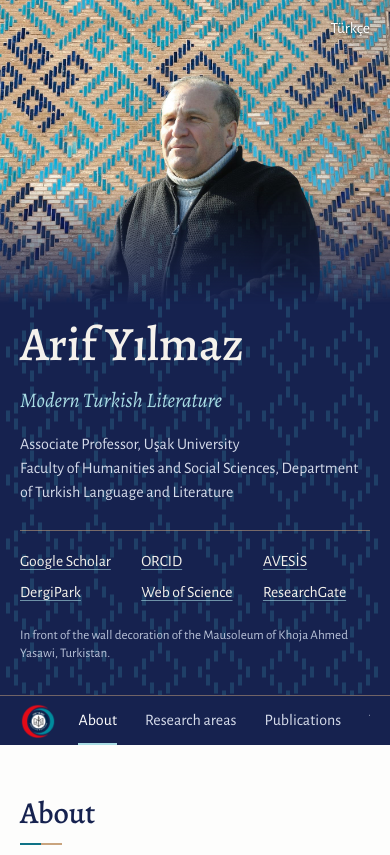
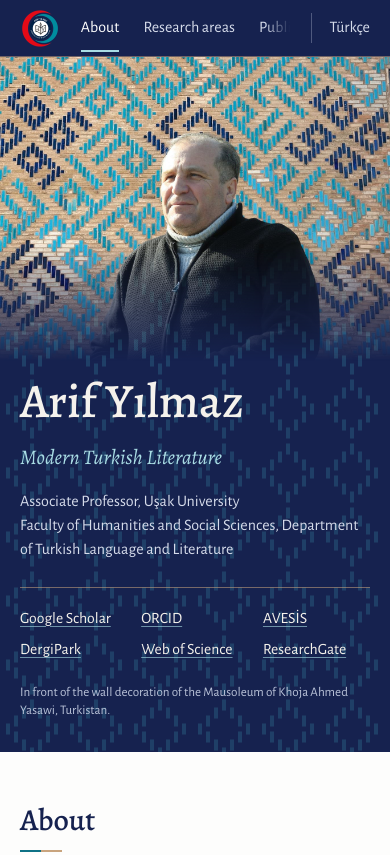
Before and after one commit to yilmaz-arif/yilmaz-arif.github.io, a plain HTML site: page en/index.html in a window 390 px wide. Shown: the top 855 px of the page. Drawn offline with nearby package versions, Linux system fonts and the light colour scheme.

Commit message:
Üst çubuk ve logo yerleşimi, dersler listesi, çalışmayan iki DOI kaldırıldı
Gezinti çubuğu sayfanın en üstüne alındı; logo sol üstte (sayfa başında büyük, kaydırınca çubuğun içinde), dil bağlantısı sağda sabit. Dersler bölümü lisans, yüksek lisans ve doktora düzeylerinde yirmi derslik bir seçkiye genişletildi. Kayıtlı olmadığı görülen iki bildiri DOI bağlantısı kaldırıldı; Web of Science bağlantısı doğrudan adrese çevrildi. İngilizce sayfa aynı değişiklikleri taşıyor.

Co-Authored-By: Claude Fable 5.2 <noreply@anthropic.com>
Claude-Session: https://claude.ai/code/session_01GtHFNYqhViatXfudXKkuER

```diff
--- a/en/index.html
+++ b/en/index.html
@@ -24,7 +24,7 @@
 <link rel="preconnect" href="https://fonts.googleapis.com">
 <link rel="preconnect" href="https://fonts.gstatic.com" crossorigin>
 <link rel="stylesheet" href="https://fonts.googleapis.com/css2?family=Alegreya:ital,wght@0,400..900;1,400..900&family=Alegreya+Sans:wght@400;500&display=swap">
-<script type="application/ld+json">{"@context": "https://schema.org", "@type": "Person", "name": "Arif Yılmaz", "image": "https://yilmaz-arif.github.io/gorsel/arif-yilmaz.jpg", "url": "https://yilmaz-arif.github.io/en/", "identifier": "https://orcid.org/0000-0002-2652-3649", "sameAs": ["https://www.researchgate.net/profile/Arif-Yilmaz", "https://scholar.google.com/citations?user=m_PXF6oAAAAJ", "https://orcid.org/0000-0002-2652-3649", "https://avesis.usak.edu.tr/arif.yilmaz", "https://dergipark.org.tr/tr/pub/@ayilmaz_1038", "https://publons.com/researcher/ACV-6378-2022/"], "jobTitle": "Associate Professor of Modern Turkish Literature", "affiliation": {"@type": "CollegeOrUniversity", "name": "Uşak University"}, "alumniOf": [{"@type": "CollegeOrUniversity", "name": "Ankara University"}, {"@type": "CollegeOrUniversity", "name": "Gazi University"}, {"@type": "CollegeOrUniversity", "name": "Yüzüncü Yıl University"}], "knowsAbout": ["Modern Turkish literature", "Turkish poetry", "Turkish novel", "Turkish short story", "Turkish drama", "Textual scholarship"]}</script>
+<script type="application/ld+json">{"@context": "https://schema.org", "@type": "Person", "name": "Arif Yılmaz", "image": "https://yilmaz-arif.github.io/gorsel/arif-yilmaz.jpg", "url": "https://yilmaz-arif.github.io/en/", "identifier": "https://orcid.org/0000-0002-2652-3649", "sameAs": ["https://www.researchgate.net/profile/Arif-Yilmaz", "https://scholar.google.com/citations?user=m_PXF6oAAAAJ", "https://orcid.org/0000-0002-2652-3649", "https://avesis.usak.edu.tr/arif.yilmaz", "https://dergipark.org.tr/tr/pub/@ayilmaz_1038", "https://www.webofscience.com/wos/author/rid/ACV-6378-2022"], "jobTitle": "Associate Professor of Modern Turkish Literature", "affiliation": {"@type": "CollegeOrUniversity", "name": "Uşak University"}, "alumniOf": [{"@type": "CollegeOrUniversity", "name": "Ankara University"}, {"@type": "CollegeOrUniversity", "name": "Gazi University"}, {"@type": "CollegeOrUniversity", "name": "Yüzüncü Yıl University"}], "knowsAbout": ["Modern Turkish literature", "Turkish poetry", "Turkish novel", "Turkish short story", "Turkish drama", "Textual scholarship"]}</script>
 <style>
 
 :root {
@@ -173,22 +173,27 @@ body { background: #FDFDFC; }
 .serlevha a { color: #F5F2EC; text-decoration-color: rgba(169,220,228,.6); }
 .serlevha a:hover { color: var(--firuze-acik); }
 .serlevha a:focus-visible { outline-color: var(--firuze-acik); }
-.serlevha .dil { display: none; font-family: var(--sans); font-size: .98rem; color: #D5DBEA; text-decoration: none; }
 .serlevha-not { margin: 1.3rem 0 0; font-family: var(--sans); font-size: .82rem; line-height: 1.4; color: #B9C2D8; }
-nav.icindekiler { background: var(--lacivert); border: 0; border-top: 1px solid rgba(201,164,126,.5); }
-.nav-ic { max-width: var(--en); margin: 0 auto; padding: 0 2rem; display: flex; align-items: center; gap: 2rem; }
+nav.icindekiler { background: var(--lacivert); border: 0; border-bottom: 1px solid rgba(201,164,126,.5); }
+.nav-ic { max-width: var(--en); margin: 0 auto; padding: 0 2rem; min-height: 4rem; display: flex; align-items: center; gap: 2rem; }
 nav.icindekiler ul { max-width: none; margin: 0 0 0 auto; padding: 0; gap: 1.75rem; }
 nav.icindekiler a { color: #D5DBEA; }
 nav.icindekiler a:hover { color: #fff; }
 nav.icindekiler a:focus-visible, .vitrin a:focus-visible { outline-color: var(--firuze-acik); }
-nav.icindekiler a[aria-current] { color: #fff; box-shadow: inset 0 -2px 0 var(--firuze-acik); }
-nav.icindekiler li.dil-nav { margin-left: 0; padding-left: .6rem; }
-nav.icindekiler .nav-ad { display: flex; align-items: center; gap: .75rem; padding: 0; flex: none;
-  font-family: var(--serif); font-size: 1.28rem; line-height: 1.25; color: #F5F2EC; white-space: nowrap; }
-nav.icindekiler .nav-ad img { display: block; width: 36px; height: 36px; }
+nav.icindekiler ul a[aria-current] { color: #fff; box-shadow: inset 0 -2px 0 var(--firuze-acik); }
+nav.icindekiler .nav-dil { flex: none; padding: .15rem 0 .15rem 1.5rem; margin-left: -.4rem; border-left: 1px solid rgba(213,219,234,.3); }
+nav.icindekiler .nav-ad { display: flex; align-items: center; gap: .8rem; padding: 0; flex: none; min-height: 46px;
+  font-family: var(--serif); font-size: 1.3rem; line-height: 1.25; color: #F5F2EC; white-space: nowrap; }
+nav.icindekiler .nav-ad img { display: block; width: 46px; height: 46px; }
 nav.icindekiler .nav-ad span { opacity: 0; visibility: hidden; transition: opacity .25s, visibility .25s; }
 nav.icindekiler.kaydi .nav-ad span { opacity: 1; visibility: visible; }
-@media (prefers-reduced-motion: reduce) { nav.icindekiler .nav-ad span { transition: none; } }
+@media (min-width: 68.01rem) {
+  nav.icindekiler .nav-ad { position: relative; padding-left: calc(46px + .8rem); }
+  nav.icindekiler .nav-ad img { position: absolute; left: 0; top: 0; }
+  nav.icindekiler.hazir .nav-ad img { transition: width .28s ease, height .28s ease, top .28s ease; }
+  nav.icindekiler.tepe .nav-ad img { width: 100px; height: 100px; top: 1px; }
+}
+@media (prefers-reduced-motion: reduce) { nav.icindekiler .nav-ad span, nav.icindekiler.hazir .nav-ad img { transition: none; } }
 .atla { position: absolute; left: -999rem; top: .5rem; z-index: 10; padding: .5rem .9rem; background: #fff; color: var(--lacivert);
   font-family: var(--sans); font-size: 1rem; text-decoration: none; }
 .atla:focus { left: .5rem; }
@@ -200,13 +205,14 @@ main { max-width: none; padding: 0; }
 .kusak-ic { max-width: var(--en); margin: 0 auto; padding: 4.6rem 2rem 4.9rem; display: grid;
   grid-template-columns: 15rem minmax(0, 1fr); column-gap: 4rem; align-items: start; }
 .kenar { align-self: stretch; }
-.kenar-ic { position: sticky; top: 5rem; }
+.kenar-ic { position: sticky; top: 5.9rem; }
+section { scroll-margin-top: 4rem; }
 .govde { max-width: 45rem; padding-top: .28rem; }
 .govde > :first-child { margin-top: 0; }
 .govde > :last-child { margin-bottom: 0; }
 .kusak:not(.ozgecmis) .govde > p:first-child { font-family: var(--sans); font-size: 1.02rem; line-height: 1.5; color: var(--kursun); margin-bottom: 1.5rem; padding-top: .2rem; }
 h2 { color: var(--lacivert); font-size: 1.9rem; margin: 0; }
-h3 { color: var(--lacivert); scroll-margin-top: 4.8rem; }
+h3 { color: var(--lacivert); scroll-margin-top: 5.7rem; }
 .yan-nav { list-style: none; margin: 1.9rem 0 0; padding: 0; font-family: var(--sans); font-size: .98rem; line-height: 1.3; border-top: 1px solid var(--cizgi); }
 .yan-nav a { display: flex; justify-content: space-between; align-items: baseline; gap: .8rem; padding: .55rem 0;
   text-decoration: none; color: var(--kursun); border-bottom: 1px solid var(--cizgi); }
@@ -219,9 +225,9 @@ dl.alanlar { column-gap: 0; row-gap: 0; }
 dl.alanlar dt, dl.alanlar dd { padding: .78rem 0; border-top: 1px solid var(--cizgi); }
 dl.alanlar dt { padding-top: .9rem; color: var(--lacivert); }
 dl.alanlar dt:last-of-type, dl.alanlar dd:last-of-type { border-bottom: 1px solid var(--cizgi); }
-ul.dersler li { padding: .62rem 0; }
-ul.dersler li:first-child { border-top: 1px solid var(--cizgi); }
-ul.dersler li:last-child { border-bottom: 1px solid var(--cizgi); }
+ul.ders-liste { list-style: none; margin: 0; padding: 0; }
+ul.ders-liste li + li { margin-top: .42rem; }
+ul.ders-liste .ozgun { margin-top: 0; }
 .vitrin { background: var(--lacivert); }
 .vitrin ul.raf { max-width: var(--en); margin: 0 auto; padding: 3.3rem 2rem 3.5rem; grid-template-columns: repeat(8, minmax(0, 1fr)); gap: 1.5rem; }
 .vitrin a { color: #F5F2EC; }
@@ -251,9 +257,13 @@ footer.hatime p { margin: 0; font-family: var(--serif); font-size: 1.1rem; line-
 footer.hatime p span { display: block; font-family: var(--sans); font-size: .88rem; color: #B9C2D8; }
 @media (max-width: 68rem) {
   nav.icindekiler .nav-ad span { display: none; }
-  .nav-ic { gap: 1.4rem; }
-  nav.icindekiler ul { margin: 0; flex: 1; min-width: 0; }
-  nav.icindekiler li.dil-nav { margin-left: auto; }
+  nav.icindekiler .nav-ad { min-height: 0; }
+  nav.icindekiler .nav-ad img { width: 40px; height: 40px; }
+  .nav-ic { gap: 1.3rem; min-height: 3.5rem; }
+  nav.icindekiler ul { margin: 0; flex: 1; min-width: 0; gap: 1.5rem;
+    -webkit-mask-image: linear-gradient(to right, #000 calc(100% - 1.6rem), transparent); mask-image: linear-gradient(to right, #000 calc(100% - 1.6rem), transparent); }
+  nav.icindekiler ul li:last-child { padding-right: 1.6rem; }
+  nav.icindekiler .nav-dil { margin-left: 0; padding-left: 1.1rem; }
 }
 @media (max-width: 60rem) {
   .nav-ic { padding: 0 1.25rem; }
@@ -287,27 +297,15 @@ footer.hatime p span { display: block; font-family: var(--sans); font-size: .88r
     -webkit-mask-image: linear-gradient(to bottom, #000 62%, transparent 100%); mask-image: linear-gradient(to bottom, #000 62%, transparent 100%); }
   .serlevha::after { display: none; }
   .serlevha-yazi { position: static; padding: .5rem 1.25rem 2rem; }
-  .serlevha .dil { display: block; position: absolute; right: 1.25rem; top: 1rem; z-index: 2; color: #fff; text-shadow: 0 1px 3px rgba(0,0,0,.7); }
   .ikili { gap: .9rem; }
 }
 </style>
 </head>
 <body>
 <a class="atla" href="#about">Skip to content</a>
-<header class="serlevha" id="ust">
-  <img class="serlevha-foto" src="../gorsel/acilis.jpg" width="1600" height="1066" alt="Arif Yılmaz; behind him, the turquoise and cobalt glazed brickwork of the Mausoleum of Khoja Ahmed Yasawi" fetchpriority="high">
-  <div class="serlevha-yazi">
-    <a class="dil" href="../" hreflang="tr" lang="tr">Türkçe</a>
-    <h1>Arif Yılmaz</h1>
-    <p class="alan">Modern Turkish Literature</p>
-    <p class="kurum">Associate Professor, Uşak University<br>Faculty of Humanities and Social Sciences, Department of Turkish Language and Literature</p>
-    <ul class="profiller"><li><a href="https://scholar.google.com/citations?user=m_PXF6oAAAAJ">Google Scholar</a></li><li><a href="https://orcid.org/0000-0002-2652-3649">ORCID</a></li><li><a href="https://avesis.usak.edu.tr/arif.yilmaz">AVESİS</a></li><li><a href="https://dergipark.org.tr/tr/pub/@ayilmaz_1038">DergiPark</a></li><li><a href="https://publons.com/researcher/ACV-6378-2022/">Web of Science</a></li><li><a href="https://www.researchgate.net/profile/Arif-Yilmaz">ResearchGate</a></li></ul>
-    <p class="serlevha-not">In front of the wall decoration of the Mausoleum of Khoja Ahmed Yasawi, Turkistan.</p>
-  </div>
-</header>
-
-<nav class="icindekiler" aria-label="Page sections">
-<div class="nav-ic"><a class="nav-ad" href="#ust" aria-label="Arif Yılmaz, top of page"><img src="../gorsel/logo.png" width="36" height="36" alt=""><span>Arif Yılmaz</span></a>
+<div id="ust"></div>
+<nav class="icindekiler" aria-label="Page sections" data-sarkik>
+<div class="nav-ic"><a class="nav-ad" href="#ust" aria-label="Arif Yılmaz, top of page"><img src="../gorsel/logo.png" width="46" height="46" alt=""><span>Arif Yılmaz</span></a>
 <ul>
   <li><a href="#about">About</a></li>
   <li><a href="#research">Research areas</a></li>
@@ -315,10 +313,22 @@ footer.hatime p span { display: block; font-family: var(--sans); font-size: .88r
   <li><a href="#teaching">Teaching</a></li>
   <li><a href="#theses">Supervised theses</a></li>
   <li><a href="#links">Links</a></li>
-  <li class="dil-nav"><a href="../" hreflang="tr" lang="tr">Türkçe</a></li>
 </ul>
+<a class="nav-dil" href="../" hreflang="tr" lang="tr">Türkçe</a>
 </div>
 </nav>
+<script>document.currentScript.previousElementSibling.classList.add("tepe");</script>
+<header class="serlevha">
+  <img class="serlevha-foto" src="../gorsel/acilis.jpg" width="1600" height="1066" alt="Arif Yılmaz; behind him, the turquoise and cobalt glazed brickwork of the Mausoleum of Khoja Ahmed Yasawi" fetchpriority="high">
+  <div class="serlevha-yazi">
+    <h1>Arif Yılmaz</h1>
+    <p class="alan">Modern Turkish Literature</p>
+    <p class="kurum">Associate Professor, Uşak University<br>Faculty of Humanities and Social Sciences, Department of Turkish Language and Literature</p>
+    <ul class="profiller"><li><a href="https://scholar.google.com/citations?user=m_PXF6oAAAAJ">Google Scholar</a></li><li><a href="https://orcid.org/0000-0002-2652-3649">ORCID</a></li><li><a href="https://avesis.usak.edu.tr/arif.yilmaz">AVESİS</a></li><li><a href="https://dergipark.org.tr/tr/pub/@ayilmaz_1038">DergiPark</a></li><li><a href="https://www.webofscience.com/wos/author/rid/ACV-6378-2022">Web of Science</a></li><li><a href="https://www.researchgate.net/profile/Arif-Yilmaz">ResearchGate</a></li></ul>
+    <p class="serlevha-not">In front of the wall decoration of the Mausoleum of Khoja Ahmed Yasawi, Turkistan.</p>
+  </div>
+</header>
+
 
 <main>
 <section id="about" class="kusak ozgecmis" data-iz="about">
@@ -411,11 +421,11 @@ footer.hatime p span { display: block; font-family: var(--sans); font-size: .88r
 <div class="grup" data-iz="papers">
 <h3 id="papers">Conference papers <span class="sayi">12</span></h3>
 <ol class="kunye" reversed>
-<li><span class="yil">2025</span><p><span class="yazar">Arif Yılmaz and Aysel Akdağ Uygun.</span> “Cemil Kavukçu’nun Öykülerinde Yalnızlık Tezahürleri: Ekoeleştirel Bir Okuma.” <cite>13th International New York Academic Research Congress on Social, Humanities, Administrative and Educational Sciences</cite>, <span class="nw">pp. 448–460</span>. <a class="doi" href="https://doi.org/10.30546/19023.978-9952-8573-9-9.2025.9012">doi:10.30546/19023.978-9952-8573-9-9.2025.9012</a> <a class="doi" href="../bildiriler/2025-cemil-kavukcunun-oykulerinde-yalnizlik-tezahurleri.pdf">Full text (PDF)</a><span class="ceviri">Manifestations of Loneliness in Cemil Kavukçu’s Stories: An Ecocritical Reading</span></p></li>
+<li><span class="yil">2025</span><p><span class="yazar">Arif Yılmaz and Aysel Akdağ Uygun.</span> “Cemil Kavukçu’nun Öykülerinde Yalnızlık Tezahürleri: Ekoeleştirel Bir Okuma.” <cite>13th International New York Academic Research Congress on Social, Humanities, Administrative and Educational Sciences</cite>, <span class="nw">pp. 448–460</span>. <a class="doi" href="../bildiriler/2025-cemil-kavukcunun-oykulerinde-yalnizlik-tezahurleri.pdf">Full text (PDF)</a><span class="ceviri">Manifestations of Loneliness in Cemil Kavukçu’s Stories: An Ecocritical Reading</span></p></li>
 <li><span class="yil tekrar">2025</span><p><span class="yazar">Arif Yılmaz and Aysel Akdağ Uygun.</span> “Cemil Kavukçu’nun Öykülerinde Tabiatın İyileştirici Gücü.” <cite>7th International Black Sea Modern Scientific Research Congress</cite>, <span class="nw">pp. 1–10</span>.<span class="ceviri">[The Healing Power of Nature in Cemil Kavukçu’s Stories]</span></p></li>
 <li><span class="yil">2024</span><p>“Dijital Çağda Şiirin Metamorfozu: İbrahim Tenekeci’nin Instagram Paylaşımları Üzerine Bir İnceleme.” <cite>Globallashuv davrida filologiya fanlarini o‘qitishning dolzarb muammolari</cite> (Karshi, Uzbekistan), <span class="nw">pp. 17–26</span>.<span class="ceviri">[The Metamorphosis of Poetry in the Digital Age: A Study of İbrahim Tenekeci’s Instagram Posts]</span></p></li>
 <li><span class="yil tekrar">2024</span><p>“Yakın Dönem Türk Romanlarında Yabancılaşmanın Dili: Sembol.” <cite>The Development History and Modern Significance of Intercultural Dialogue</cite> (Samarkand), <span class="nw">pp. 621–626</span>.<span class="ceviri">[The Language of Alienation in Recent Turkish Novels: The Symbol]</span></p></li>
-<li><span class="yil tekrar">2024</span><p><span class="yazar">Arif Yılmaz and Mustafa Çiçek.</span> “Abdurrahim Karakoç’un <cite>Vur Emri</cite> Şiir Kitabında Yer Alan Halk Bilimi Öğeleri.” <cite>12th International Başkent Congress on Social, Humanities, Administrative, and Educational Sciences</cite>, <span class="nw">pp. 1086–1101</span>. <a class="doi" href="https://doi.org/10.5281/zenodo.11194274">doi:10.5281/zenodo.11194274</a> <a class="doi" href="../bildiriler/2024-abdurrahim-karakocun-vur-emri-siir-kitabinda-halk-bilimi-ogeleri.pdf">Full text (PDF)</a><span class="ceviri">Folklore Elements in Abdurrahim Karakoç’s <cite>Vur Emri</cite> Poetry Book</span></p></li>
+<li><span class="yil tekrar">2024</span><p><span class="yazar">Arif Yılmaz and Mustafa Çiçek.</span> “Abdurrahim Karakoç’un <cite>Vur Emri</cite> Şiir Kitabında Yer Alan Halk Bilimi Öğeleri.” <cite>12th International Başkent Congress on Social, Humanities, Administrative, and Educational Sciences</cite>, <span class="nw">pp. 1086–1101</span>. <a class="doi" href="../bildiriler/2024-abdurrahim-karakocun-vur-emri-siir-kitabinda-halk-bilimi-ogeleri.pdf">Full text (PDF)</a><span class="ceviri">Folklore Elements in Abdurrahim Karakoç’s <cite>Vur Emri</cite> Poetry Book</span></p></li>
 <li><span class="yil">2023</span><p><span class="yazar">Arif Yılmaz and Bayram Bilir.</span> “Türk Edebiyatında Toplumcu Gerçekçi Romanların Ortaya Çıkışı.” <cite>Tilshunoslik va lingvodidaktikaning istiqbolli yo‘nalishlari</cite> (Samarkand), <span class="nw">pp. 234–238</span>.<span class="ceviri">[The Emergence of the Socialist Realist Novel in Turkish Literature]</span></p></li>
 <li><span class="yil tekrar">2023</span><p><span class="yazar">Bayram Bilir and Arif Yılmaz.</span> “İlköğretimde Toplumcu Gerçekçi Eserler Meselesi.” <cite>Global Issues of Primary Education Development: Problem, Research</cite>, <span class="nw">pp. 290–292</span>.<span class="ceviri">[The Question of Socialist Realist Works in Primary Education]</span></p></li>
 <li><span class="yil tekrar">2023</span><p><span class="yazar">Bayram Bilir and Arif Yılmaz.</span> “Toplumcu Gerçekçi Özbek Romanlarında Rüşvet Kronotopu.” <cite>Global and National Values Along Great Silk Road: Language, Education and Culture</cite>, <span class="nw">pp. 100–102</span>.<span class="ceviri">[The Chronotope of Bribery in Uzbek Socialist Realist Novels]</span></p></li>
@@ -445,13 +455,12 @@ footer.hatime p span { display: block; font-family: var(--sans); font-size: .88r
 <section id="teaching" class="kusak alt" data-iz="teaching">
 <div class="kusak-ic">
 <div class="kenar"><div class="kenar-ic"><h2>Teaching</h2></div></div>
-<div class="govde"><p>Undergraduate courses taught in the Department of Turkish Language and Literature, Uşak University:</p>
-<ul class="dersler">
-<li>Tanzimat Literature (Poetry) <span class="ozgun" lang="tr">Tanzimat Edebiyatı (Şiir)</span></li>
-<li>Servet-i Fünun Literature (Poetry) <span class="ozgun" lang="tr">Servet-i Fünun Edebiyatı (Şiir)</span></li>
-<li>Turkish Short Fiction after 1980 <span class="ozgun" lang="tr">1980 Sonrası Türk Hikâyesi</span></li>
-<li>Academic Turkish: Speaking and Listening (university-wide elective) <span class="ozgun" lang="tr">Akademik Türkçe Konuşma ve Dinleme</span></li>
-</ul>
+<div class="govde"><p>Principal courses taught at undergraduate and graduate level at Uşak University.</p>
+<dl class="alanlar dersler">
+<dt>Undergraduate</dt><dd><ul class="ders-liste"><li>Tanzimat Literature (Poetry) <span class="ozgun" lang="tr">Tanzimat Edebiyatı (Şiir)</span></li><li>Servet-i Fünun Literature (Poetry) <span class="ozgun" lang="tr">Servet-i Fünun Edebiyatı (Şiir)</span></li><li>Turkish Literature of the Republican Period <span class="ozgun" lang="tr">Cumhuriyet Dönemi Türk Edebiyatı</span></li><li>Turkish Short Fiction after 1980 <span class="ozgun" lang="tr">1980 Sonrası Türk Hikâyesi</span></li><li>Introduction to Modern Turkish Literature I–II and Modern Turkish Literature I–IV (former curriculum) <span class="ozgun" lang="tr">Yeni Türk Edebiyatına Giriş I–II, Yeni Türk Edebiyatı I–IV</span></li><li>The Art of Poetry <span class="ozgun" lang="tr">Şiir Sanatı</span></li><li>Poetry Analysis <span class="ozgun" lang="tr">Şiir Tahlilleri</span></li><li>Literary Knowledge and Theories I–II <span class="ozgun" lang="tr">Edebiyat Bilgi ve Teorileri I–II</span></li><li>World Literature <span class="ozgun" lang="tr">Dünya Edebiyatı</span></li><li>Academic Turkish for International Students: Speaking and Listening (university-wide elective) <span class="ozgun" lang="tr">Uluslararası Öğrenciler İçin Akademik Türkçe Konuşma ve Dinleme</span></li></ul></dd>
+<dt>Master’s</dt><dd><ul class="ders-liste"><li>Textual Analysis in Nineteenth-Century Modern Turkish Literature <span class="ozgun" lang="tr">19. Yüzyıl Yeni Türk Edebiyatı Metin Tahlilleri</span></li><li>The Short Story and the Novel in Nineteenth-Century Turkish Literature <span class="ozgun" lang="tr">19. Yüzyıl Türk Edebiyatında Hikâye ve Roman</span></li><li>Analysis of Turkish Poetry of the Republican Period <span class="ozgun" lang="tr">Cumhuriyet Dönemi Türk Şiir Tahlilleri</span></li><li>Methodology of Literary History <span class="ozgun" lang="tr">Edebiyat Tarihi Metodolojisi</span></li><li>Aesthetics of Language and Literature <span class="ozgun" lang="tr">Dil ve Edebiyat Estetiği</span></li><li>Scientific Research Methods <span class="ozgun" lang="tr">Bilimsel Araştırma Yöntemleri</span></li></ul></dd>
+<dt>Doctoral</dt><dd><ul class="ders-liste"><li>Studies in Modern Turkish Poetry <span class="ozgun" lang="tr">Yeni Türk Şiiri İncelemeleri</span></li><li>The Development of Poetry in Modern Turkish Literature <span class="ozgun" lang="tr">Yeni Türk Edebiyatında Şiir Nevinin Gelişimi</span></li><li>The Development of Prose in Modern Turkish Literature <span class="ozgun" lang="tr">Yeni Türk Edebiyatında Nesir Nevinin Gelişimi</span></li><li>Literary Theory <span class="ozgun" lang="tr">Edebiyat Teorisi ve Kuramları</span></li></ul></dd>
+</dl>
 </div>
 </div>
 </section>
@@ -480,7 +489,7 @@ footer.hatime p span { display: block; font-family: var(--sans); font-size: .88r
 <li><span class="etiket">ORCID</span> <a href="https://orcid.org/0000-0002-2652-3649">0000-0002-2652-3649</a></li>
 <li><span class="etiket">AVESİS (Uşak University)</span> <a href="https://avesis.usak.edu.tr/arif.yilmaz">avesis.usak.edu.tr/arif.yilmaz</a></li>
 <li><span class="etiket">DergiPark</span> <a href="https://dergipark.org.tr/tr/pub/@ayilmaz_1038">@ayilmaz_1038</a></li>
-<li><span class="etiket">Web of Science ResearcherID</span> <a href="https://publons.com/researcher/ACV-6378-2022/">ACV-6378-2022</a></li>
+<li><span class="etiket">Web of Science ResearcherID</span> <a href="https://www.webofscience.com/wos/author/rid/ACV-6378-2022">ACV-6378-2022</a></li>
 <li><span class="etiket">ResearchGate</span> <a href="https://www.researchgate.net/profile/Arif-Yilmaz">Arif-Yilmaz</a></li>
 </ul>
 <p class="iletisim">Uşak University, Faculty of Humanities and Social Sciences, Department of Turkish Language and Literature, Uşak, Türkiye.</p>
@@ -508,9 +517,15 @@ footer.hatime p span { display: block; font-family: var(--sans); font-size: .88r
 <script>
 (function () {
   if (!("IntersectionObserver" in window)) return;
-  var nav = document.querySelector("nav.icindekiler"), ust = document.getElementById("ust");
-  if (!nav || !ust) return;
-  new IntersectionObserver(function (e) { nav.classList.toggle("kaydi", !e[0].isIntersecting); }).observe(ust);
+  var nav = document.querySelector("nav.icindekiler"), ad = document.querySelector(".serlevha h1");
+  if (!nav || !ad) return;
+  new IntersectionObserver(function (e) { nav.classList.toggle("kaydi", !e[0].isIntersecting); }, { rootMargin: "-64px 0px 0px 0px" }).observe(ad);
+  if (nav.hasAttribute("data-sarkik")) {
+    var tepe = function () { nav.classList.toggle("tepe", window.scrollY < 20); };
+    tepe();
+    window.addEventListener("scroll", tepe, { passive: true });
+    requestAnimationFrame(function () { requestAnimationFrame(function () { nav.classList.add("hazir"); }); });
+  }
   function izle(hedefler, baglar, kaydir) {
     var io = new IntersectionObserver(function (olaylar) {
       olaylar.forEach(function (o) {
```
Also changed, not shown: index.html (+62 -47 lines).
